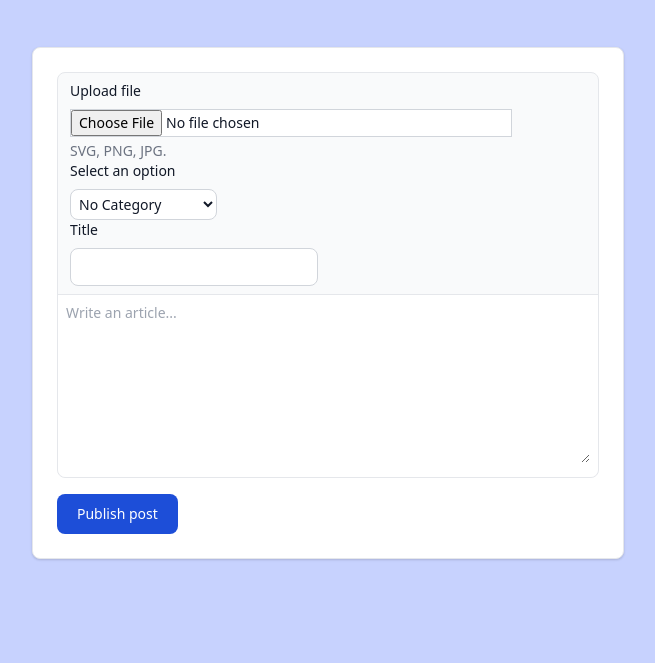
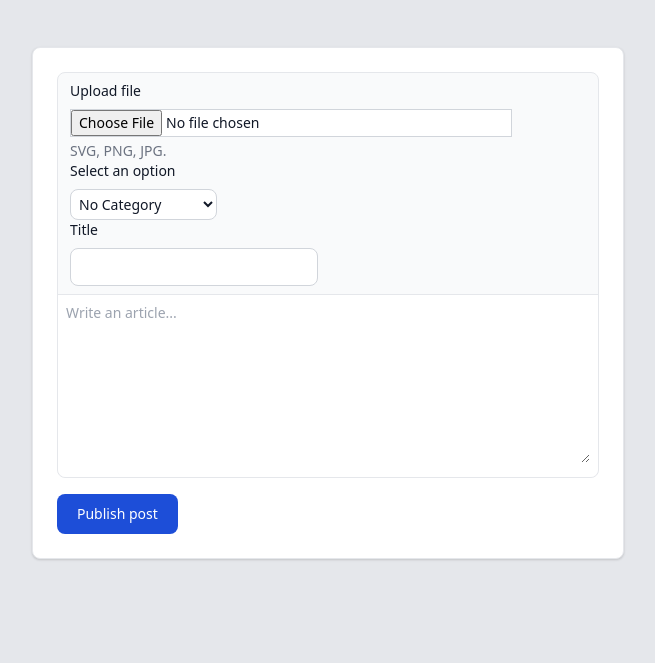
Before and after one commit to phatdtgcs220340/Greenwich-Student-Forum---coursework, a PHP site: page / in a window 1280 px wide. Shown: the part 162-825 px from the top of the page, without its empty margins (312-967 px from the left). Run offline with PHP 8.4, Linux system fonts and the light colour scheme; the visitor is signed in with stand-in values (Sample User, id 1); data that the repository does not hold is empty; some libraries are stand-ins or nearby versions; grey boxes are pictures that could not be loaded.

Commit message:
change color

```diff
--- a/src/index.php
+++ b/src/index.php
@@ -69,7 +69,7 @@ if (!isset($_SESSION['user_id'])) {
         </div>
     </nav>
 
-  <div class="p-12 flex items-center justify-center flex-col gap-3 bg-indigo-200">
+  <div class="p-12 flex items-center justify-center flex-col gap-3 bg-gray-200">
     <div class="w-1/2 mx-auto mb-8 p-6 bg-white border border-gray-200 rounded-lg shadow dark:bg-gray-800 dark:border-gray-700">
       <form action="./Thread/create-thread.php" method="post" enctype="multipart/form-data">
         <div class="w-full mb-4 border border-gray-200 rounded-lg bg-gray-50 dark:bg-gray-700 dark:border-gray-600">
```
